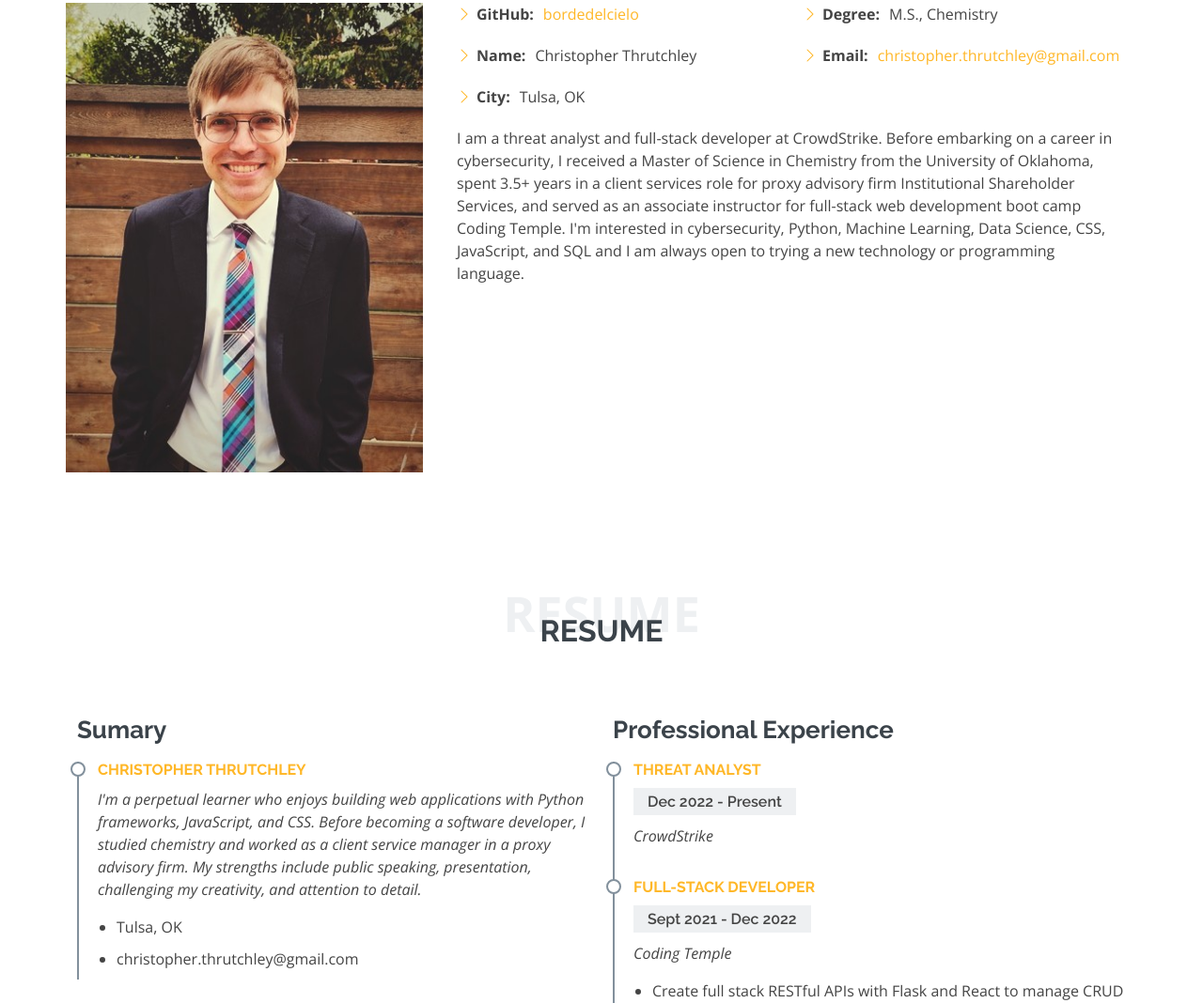
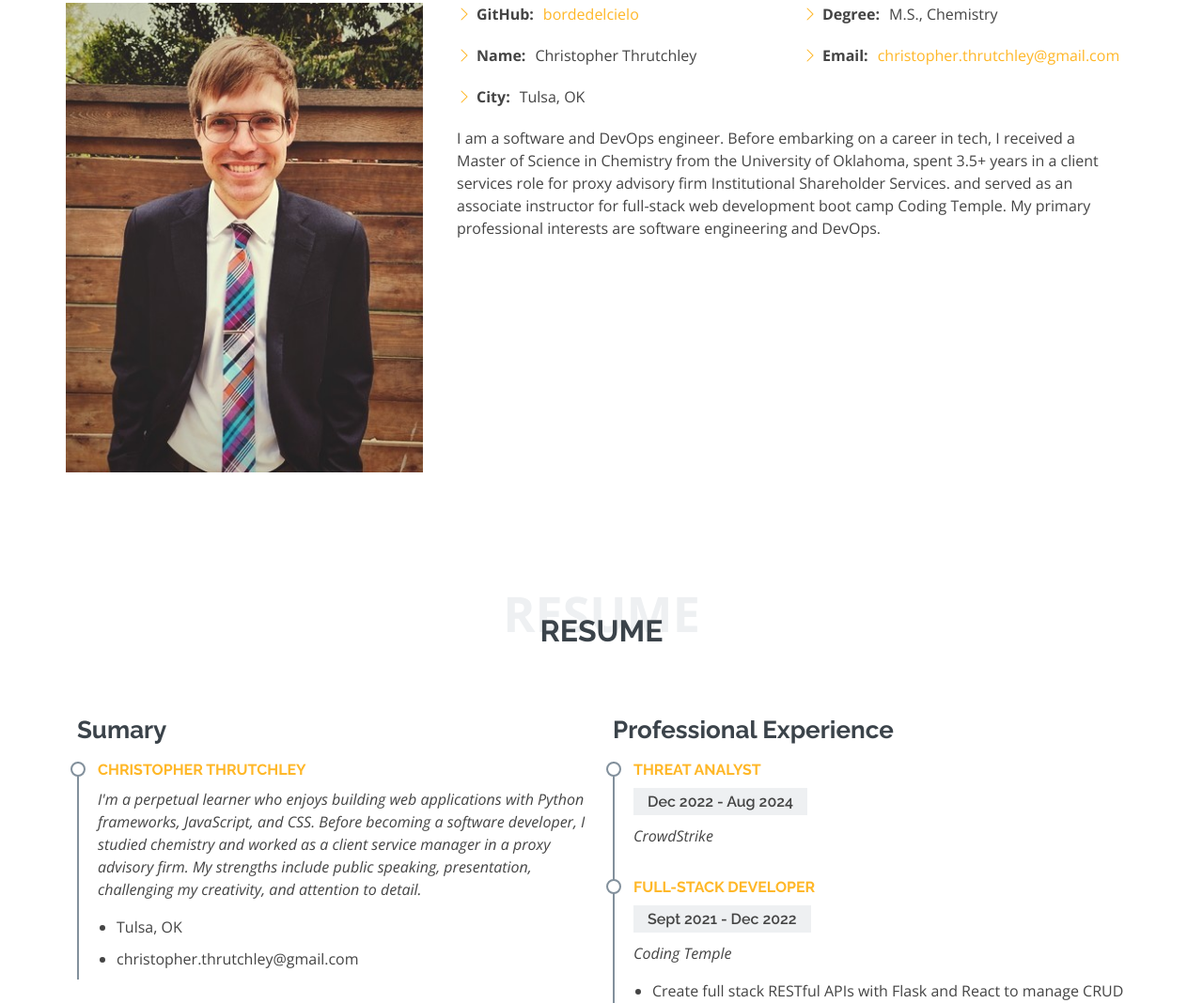
Before and after one commit to bordedelcielo/my-portfolio-site, a plain HTML site: page index.html in a window 1280 px wide. Shown: the part 975-2043 px from the top of the page at 94% size. Drawn offline with nearby package versions, Linux system fonts and the light colour scheme.

Commit message:
Update index.html

```diff
--- a/index.html
+++ b/index.html
@@ -156,14 +156,12 @@
                 </div>
               </div> -->
               <div class="row">
-                <p>I am a threat analyst and full-stack developer at CrowdStrike. Before embarking on a career
-                  in cybersecurity, I received a Master of Science in Chemistry from the University
+                <p>I am a software and DevOps engineer. Before embarking on a career
+                  in tech, I received a Master of Science in Chemistry from the University
                   of Oklahoma, spent 3.5+ years in a client services role for proxy advisory firm
-                  Institutional Shareholder Services, and served as an associate instructor for
+                  Institutional Shareholder Services. and served as an associate instructor for
                   full-stack web development boot camp Coding Temple.
-                  I'm interested in cybersecurity, Python, Machine Learning, Data Science, CSS,
-                  JavaScript, and SQL and I am always open to trying a new technology or
-                  programming language.
+                  My primary professional interests are software engineering and DevOps.
                 </p>
 
               </div>
@@ -228,7 +226,7 @@
             <h3 class="resume-title">Professional Experience</h3>
             <div class="resume-item">
               <h4>Threat Analyst</h4>
-              <h5>Dec 2022 - Present</h5>
+              <h5>Dec 2022 - Aug 2024</h5>
               <p><em>CrowdStrike</em></p>
             </div>
             <div class="resume-item">
```
